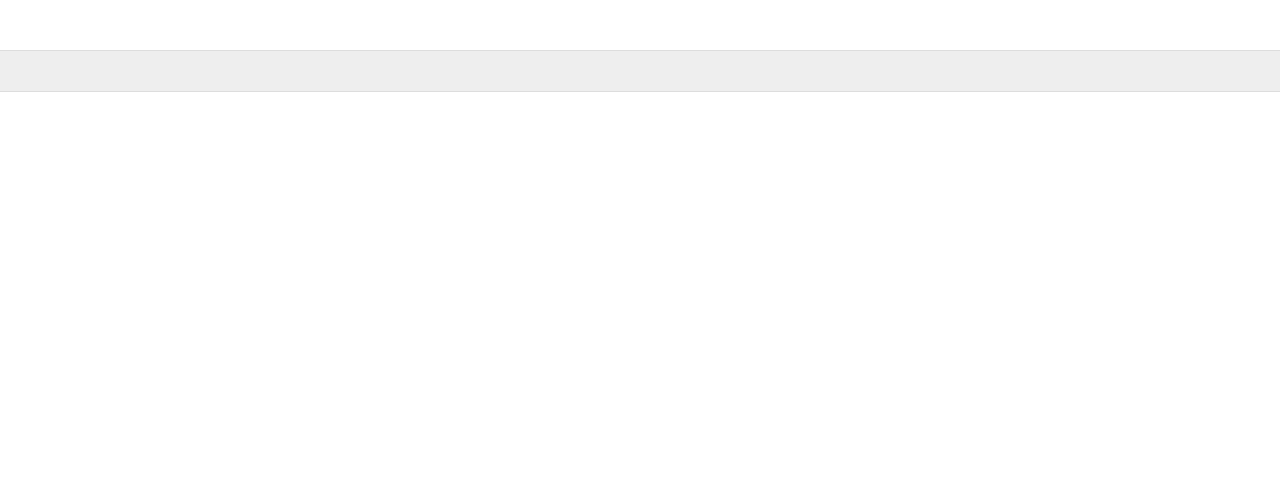
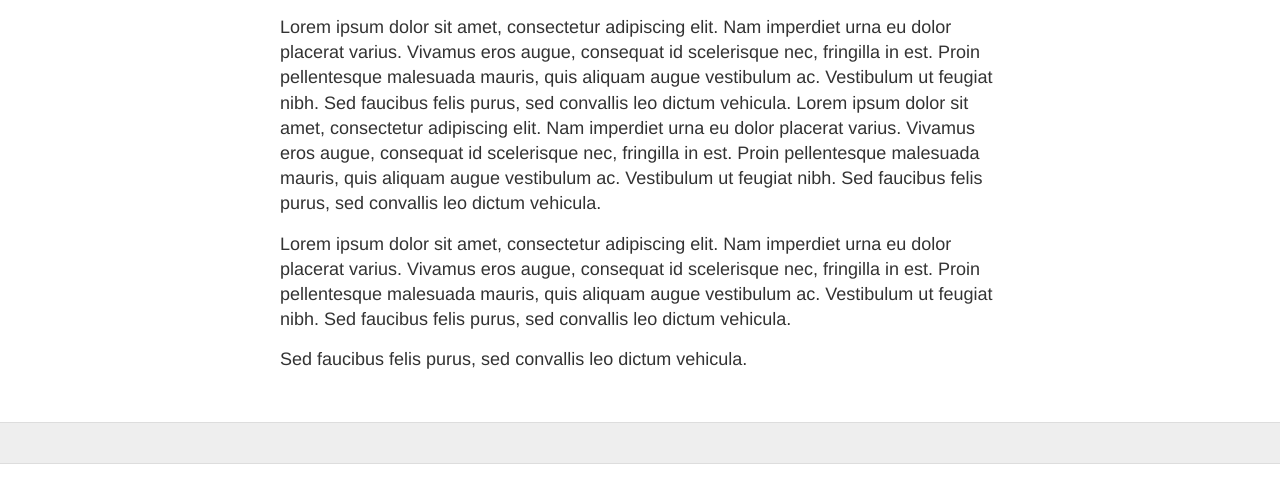
Before and after one commit to LOG-ED/docker-get-started, a Jekyll site: the page built from index.md, in a window 1280 px wide. Shown: the top 503 px of the page. Built offline with Jekyll 4.4.1, drawn with Linux system fonts in a browser that asks for light colours; nearby versions of some CDN libraries.

Commit message:
add content

```diff
--- a/index.md
+++ b/index.md
@@ -1,3 +1,9 @@
 ---
 layout: default
 ---
+
+Lorem ipsum dolor sit amet, consectetur adipiscing elit. Nam imperdiet urna eu dolor placerat varius. Vivamus eros augue, consequat id scelerisque nec, fringilla in est. Proin pellentesque malesuada mauris, quis aliquam augue vestibulum ac. Vestibulum ut feugiat nibh. Sed faucibus felis purus, sed convallis leo dictum vehicula. Lorem ipsum dolor sit amet, consectetur adipiscing elit. Nam imperdiet urna eu dolor placerat varius. Vivamus eros augue, consequat id scelerisque nec, fringilla in est. Proin pellentesque malesuada mauris, quis aliquam augue vestibulum ac. Vestibulum ut feugiat nibh. Sed faucibus felis purus, sed convallis leo dictum vehicula.
+
+Lorem ipsum dolor sit amet, consectetur adipiscing elit. Nam imperdiet urna eu dolor placerat varius. Vivamus eros augue, consequat id scelerisque nec, fringilla in est. Proin pellentesque malesuada mauris, quis aliquam augue vestibulum ac. Vestibulum ut feugiat nibh. Sed faucibus felis purus, sed convallis leo dictum vehicula.
+
+Sed faucibus felis purus, sed convallis leo dictum vehicula.
```
